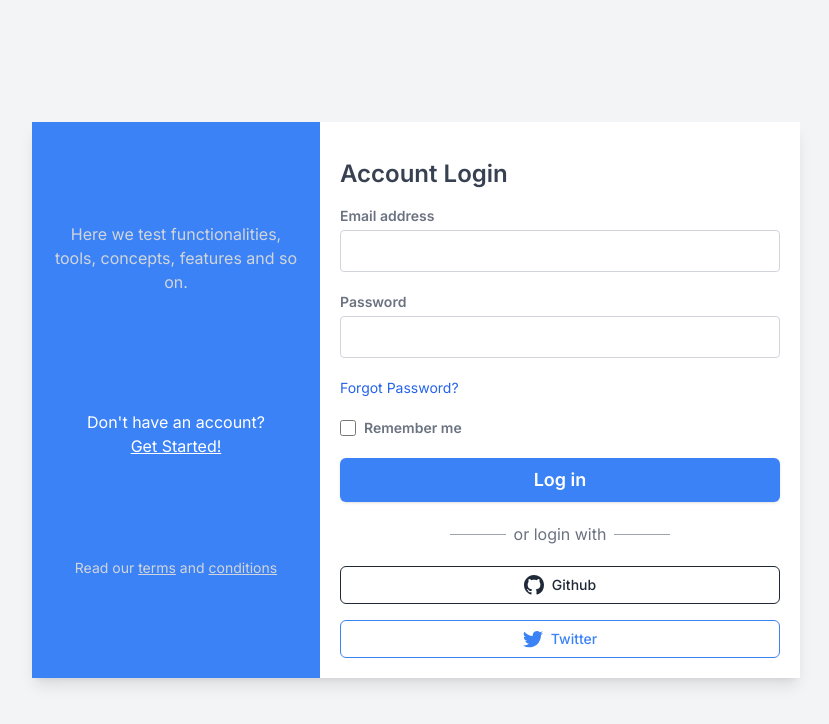
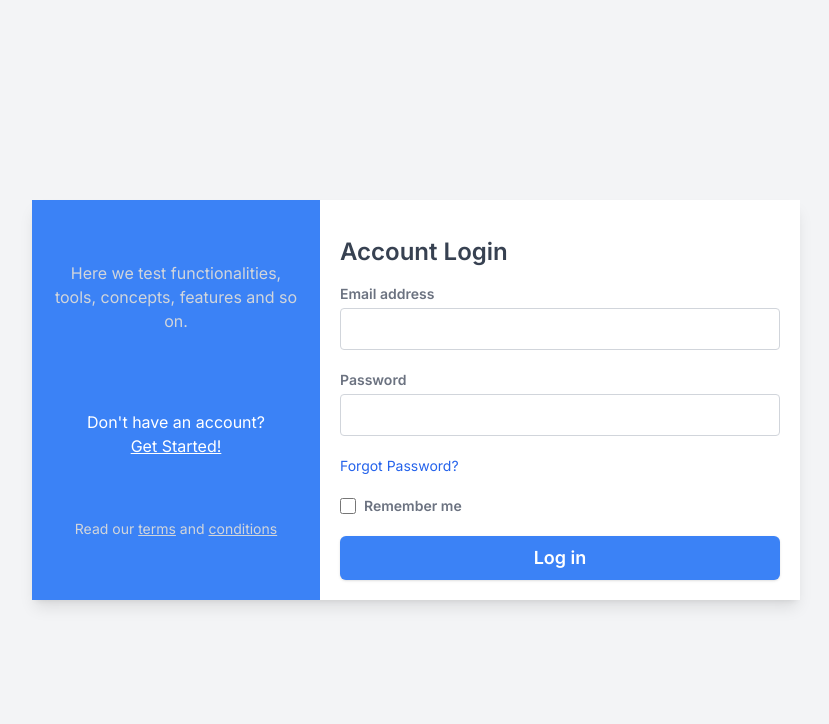
Before and after one commit to toschivictor/nextjs-poc, a Next.js app: page / in a window 1280 px wide. Shown: the top 724 px of the page, without its empty margins (224-1053 px from the left). Built offline with nearby package versions, Linux system fonts and the light colour scheme.

Commit message:
Change layout

```diff
--- a/src/components/user-authentication/user-authentication.tsx
+++ b/src/components/user-authentication/user-authentication.tsx
@@ -99,54 +99,6 @@ export const UserAuthentication = () => {
 							Log in
 						</button>
 					</div>
-					<div className="flex flex-col space-y-5">
-						<span className="flex items-center justify-center space-x-2">
-							<span className="h-px bg-gray-400 w-14"></span>
-							<span className="font-normal text-gray-500">or login with</span>
-							<span className="h-px bg-gray-400 w-14"></span>
-						</span>
-						<div className="flex flex-col space-y-4">
-							<a
-								href="#"
-								className="flex items-center justify-center px-4 py-2 space-x-2 transition-colors duration-300 border border-gray-800 rounded-md group hover:bg-gray-800 focus:outline-none"
-							>
-								<span>
-									<svg
-										className="w-5 h-5 text-gray-800 fill-current group-hover:text-white"
-										viewBox="0 0 16 16"
-										version="1.1"
-										aria-hidden="true"
-									>
-										<path
-											fill-rule="evenodd"
-											d="M8 0C3.58 0 0 3.58 0 8c0 3.54 2.29 6.53 5.47 7.59.4.07.55-.17.55-.38 0-.19-.01-.82-.01-1.49-2.01.37-2.53-.49-2.69-.94-.09-.23-.48-.94-.82-1.13-.28-.15-.68-.52-.01-.53.63-.01 1.08.58 1.23.82.72 1.21 1.87.87 2.33.66.07-.52.28-.87.51-1.07-1.78-.2-3.64-.89-3.64-3.95 0-.87.31-1.59.82-2.15-.08-.2-.36-1.02.08-2.12 0 0 .67-.21 2.2.82.64-.18 1.32-.27 2-.27.68 0 1.36.09 2 .27 1.53-1.04 2.2-.82 2.2-.82.44 1.1.16 1.92.08 2.12.51.56.82 1.27.82 2.15 0 3.07-1.87 3.75-3.65 3.95.29.25.54.73.54 1.48 0 1.07-.01 1.93-.01 2.2 0 .21.15.46.55.38A8.013 8.013 0 0016 8c0-4.42-3.58-8-8-8z"
-										></path>
-									</svg>
-								</span>
-								<span className="text-sm font-medium text-gray-800 group-hover:text-white">
-									Github
-								</span>
-							</a>
-							<a
-								href="#"
-								className="flex items-center justify-center px-4 py-2 space-x-2 transition-colors duration-300 border border-blue-500 rounded-md group hover:bg-blue-500 focus:outline-none"
-							>
-								<span>
-									<svg
-										className="text-blue-500 group-hover:text-white"
-										width="20"
-										height="20"
-										fill="currentColor"
-									>
-										<path d="M6.29 18.251c7.547 0 11.675-6.253 11.675-11.675 0-.178 0-.355-.012-.53A8.348 8.348 0 0020 3.92a8.19 8.19 0 01-2.357.646 4.118 4.118 0 001.804-2.27 8.224 8.224 0 01-2.605.996 4.107 4.107 0 00-6.993 3.743 11.65 11.65 0 01-8.457-4.287 4.106 4.106 0 001.27 5.477A4.073 4.073 0 01.8 7.713v.052a4.105 4.105 0 003.292 4.022 4.095 4.095 0 01-1.853.07 4.108 4.108 0 003.834 2.85A8.233 8.233 0 010 16.407a11.616 11.616 0 006.29 1.84"></path>
-									</svg>
-								</span>
-								<span className="text-sm font-medium text-blue-500 group-hover:text-white">
-									Twitter
-								</span>
-							</a>
-						</div>
-					</div>
 				</form>
 			</div>
 		</div>
```
